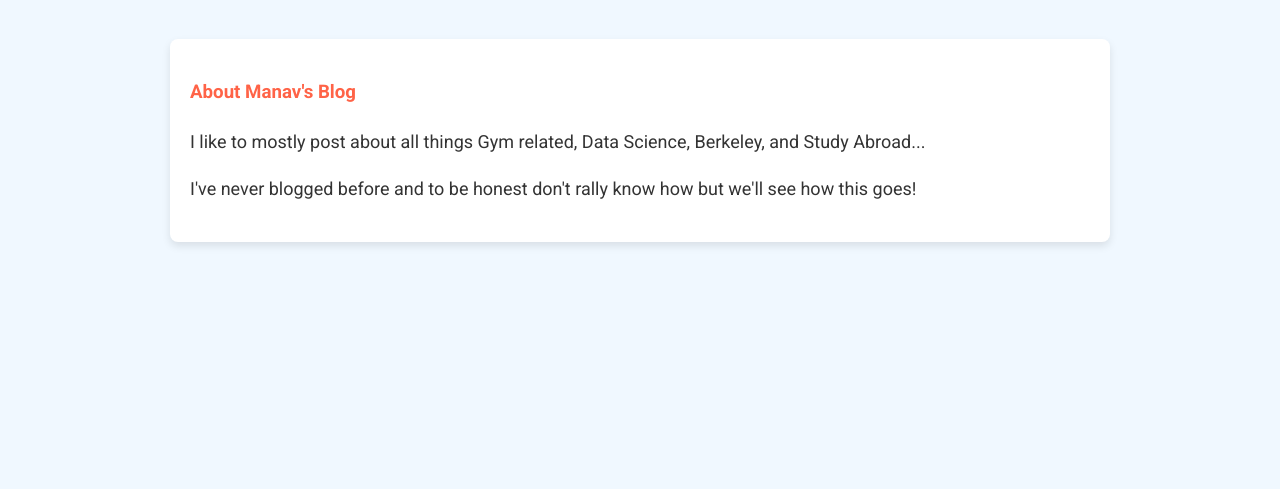
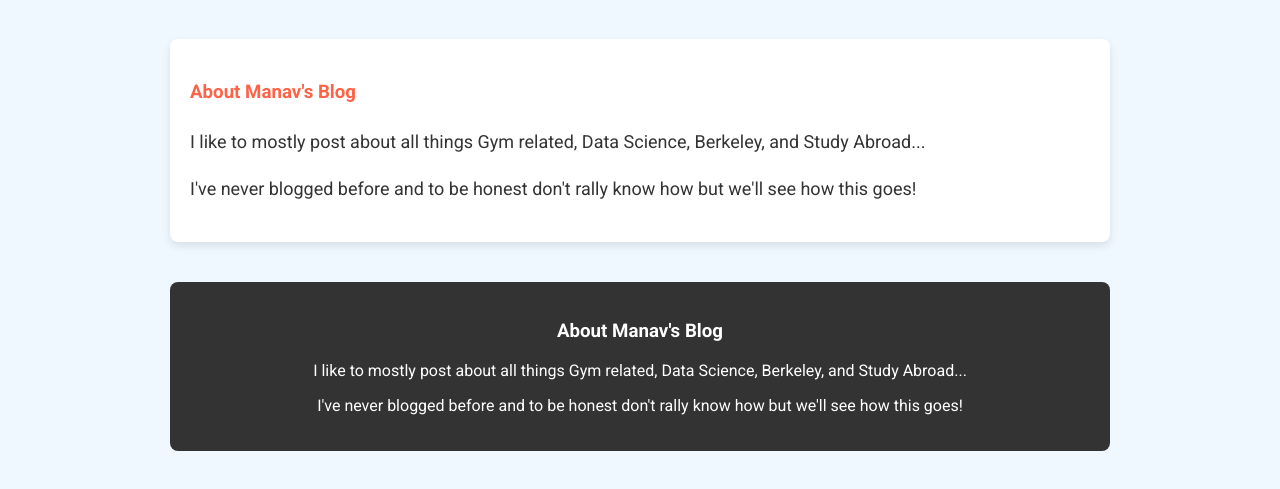
Before and after one commit to ManavK5/Blog, a plain HTML site: page ManavBlog.html in a window 1280 px wide. Shown: the part 145-634 px from the top of the page. Drawn offline with Linux system fonts and the light colour scheme.

Commit message:
added secondary box

```diff
--- a/ManavBlog.html
+++ b/ManavBlog.html
@@ -167,6 +167,12 @@
     <p>I've never blogged before and to be honest don't rally know how but we'll see how this goes!</p>
   </div>
 
+  <div class="secondary-box">
+    <h3>About Manav's Blog</h3>
+    <p>I like to mostly post about all things Gym related, Data Science, Berkeley, and Study Abroad... </p>
+    <p>I've never blogged before and to be honest don't rally know how but we'll see how this goes!</p>
+  </div>
+
 
   <script>
     // Function to navigate to respective blog pages
```
